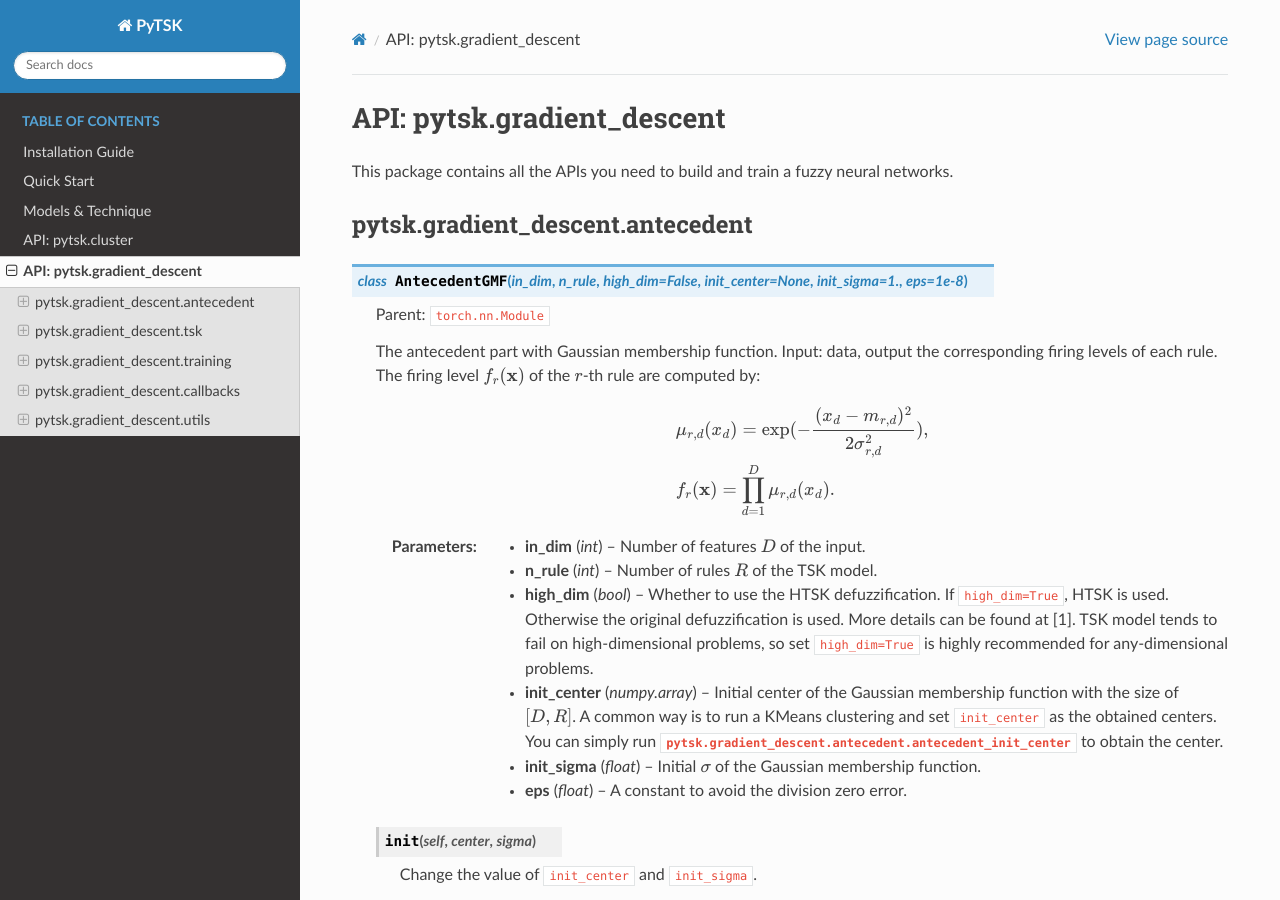
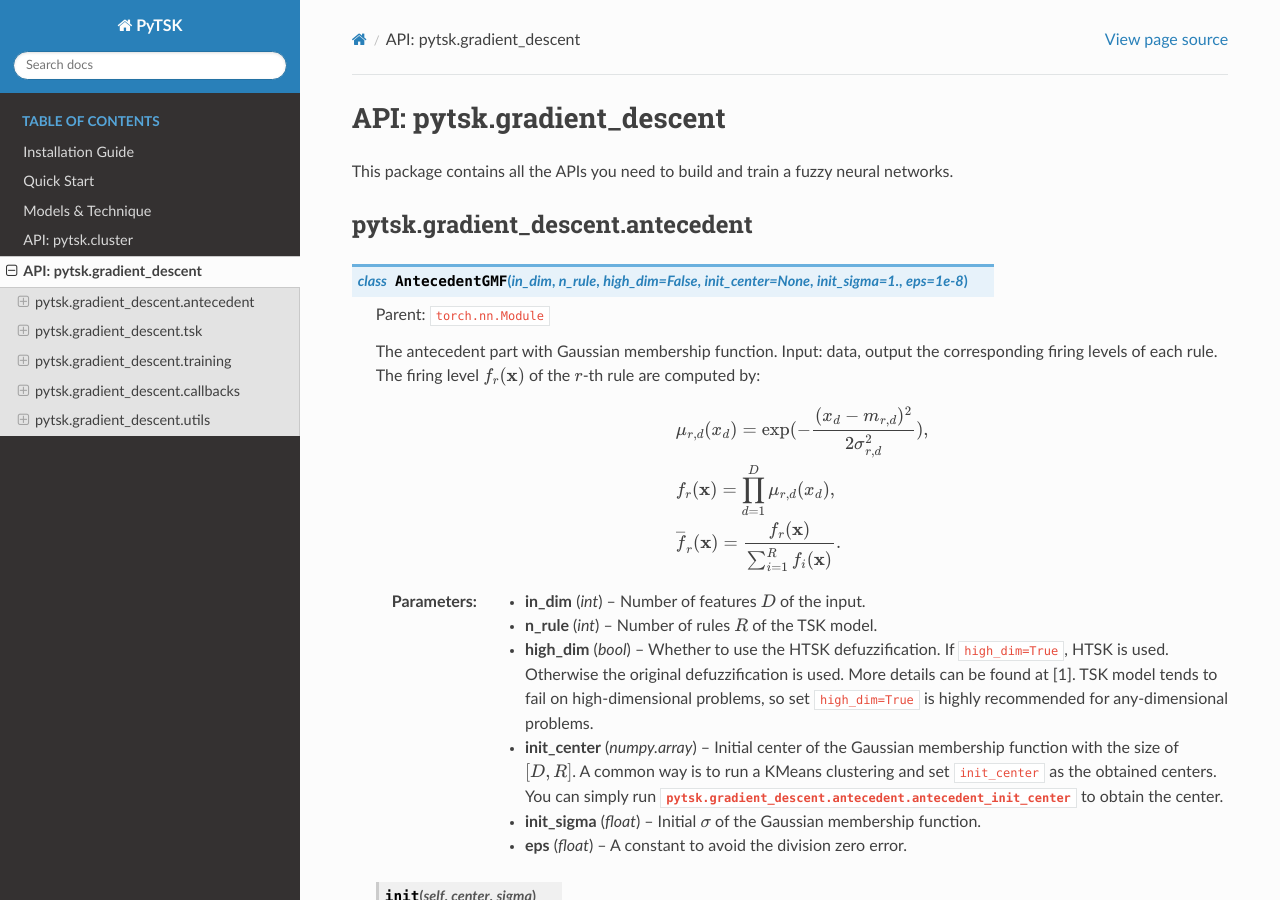
Before and after one commit to YuqiCui/pytskdocs, a Sphinx documentation site: the page built from source/apis/gradient_descent.rst, in a window 1280 px wide and 900 px high. Built offline with Sphinx 7.4.7 and the Read the Docs theme 2.0.0, drawn with Linux system fonts in a browser that asks for light colours; some of the changed text lies outside the part shown.

Commit message:
Add files via upload

```diff
--- a/source/apis/gradient_descent.rst
+++ b/source/apis/gradient_descent.rst
@@ -15,7 +15,8 @@ pytsk.gradient_descent.antecedent
 
     .. math::
         &\mu_{r,d}(x_d) = \exp(-\frac{(x_d - m_{r,d})^2}{2\sigma_{r,d}^2}),\\
-        &f_{r}(\mathbf{x})=\prod_{d=1}^{D}\mu_{r,d}(x_d).
+        &f_{r}(\mathbf{x})=\prod_{d=1}^{D}\mu_{r,d}(x_d),\\
+        &\overline{f}_r(\mathbf{x}) = \frac{f_{r}(\mathbf{x})}{\sum_{i=1}^R f_{i}(\mathbf{x})}.
 
 
     :param int in_dim: Number of features :math:`D` of the input.
@@ -353,6 +354,7 @@ pytsk.gradient_descent.utils
 .. py:function:: reset_params(model)
 
     Reset all parameters in :code:`model`.
+
     :param torch.nn.Module model: Pytorch model.
 
 
```
